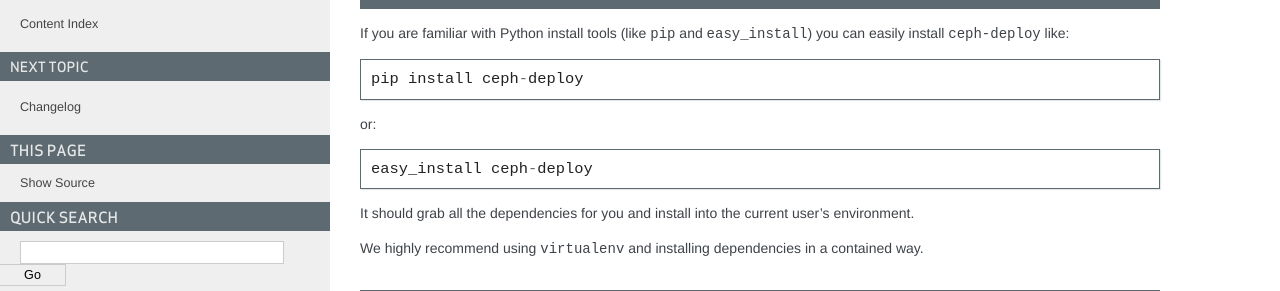
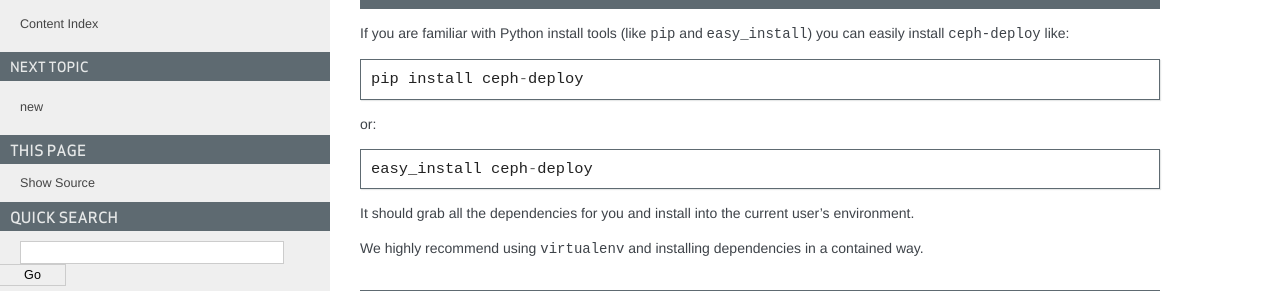
Before and after one commit to ceph/ceph-deploy, a Sphinx documentation site: the page built from docs/source/index.rst, in a window 1280 px wide and 900 px high, scrolled down 436 px. Shown: the part 160-451 px from the top of the window. Built offline with Sphinx 7.4.7, drawn with Linux system fonts in a browser that asks for light colours.

Commit message:
Move changelog to last thing in TOC
Signed-off-by: Travis Rhoden <trhoden@redhat.com>

```diff
--- a/docs/source/contents.rst
+++ b/docs/source/contents.rst
@@ -5,7 +5,6 @@
    :maxdepth: 2
 
    index.rst
-   changelog.rst
    new.rst
    install.rst
    mon.rst
```
Also changed, not shown: other parts of docs/source/contents.rst (+1 -0 lines).
